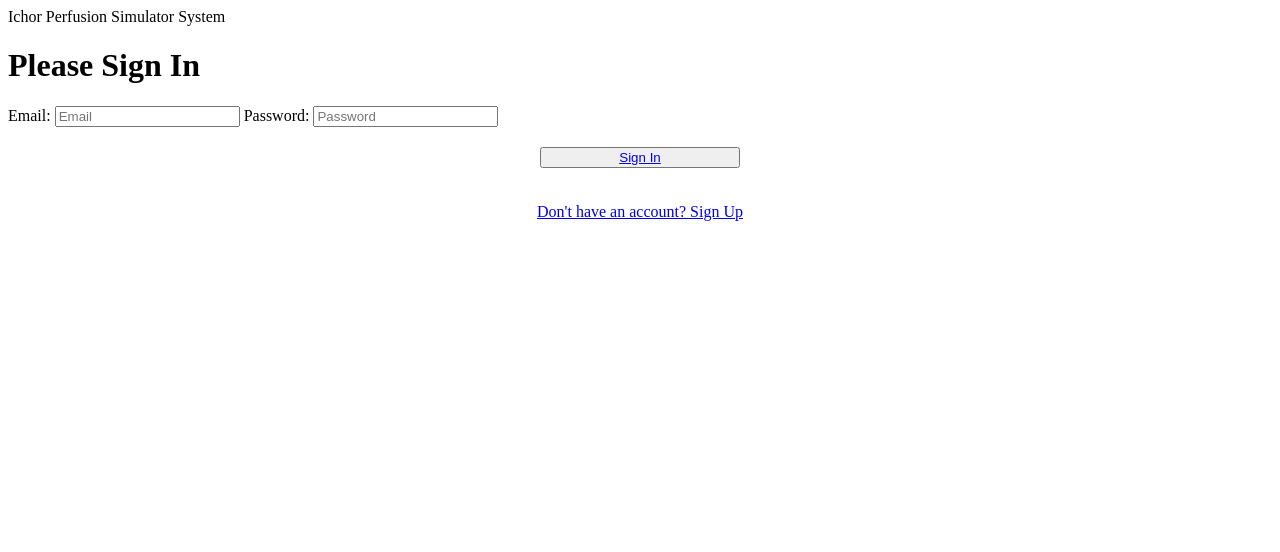
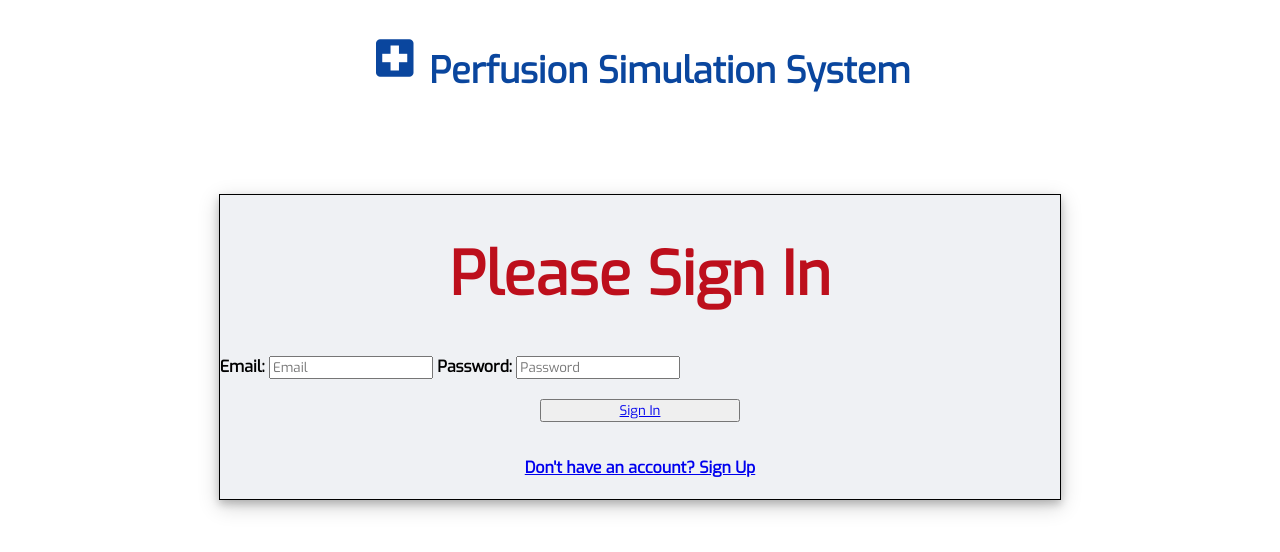
Before and after one commit to TheDriftingWind/PerfusionSimulation, a website: page public/app/views/login.html in a window 1280 px wide. Drawn offline with Linux system fonts and the light colour scheme; files that its build step writes are made by us from their sources.

Commit message:
UI Login-Register
UI for both pages, start of refactoring css into a separate file

```diff
--- a/public/app/app.routes.js
+++ b/public/app/app.routes.js
@@ -35,5 +35,9 @@ function routeConfigSettings($routeProvider){
 		templateUrl: 'app/views/student-station.html',
 		controller: 'studentController'
 	})
+	.when('/login', {
+		templateUrl: 'app/views/login.html',
+		controller: 'loginController'
+	})
 	.otherwise('/')
 }
--- a/public/app/views/login.html
+++ b/public/app/views/login.html
@@ -1,8 +1,14 @@
-	<div class="ichor-brand">
-		Ichor Perfusion Simulator System
-	</div>
+<link href="https://fonts.googleapis.com/css?family=Exo" rel="stylesheet">
+<link href="css/styles.css" rel="stylesheet">
+<link href="https://fonts.googleapis.com/icon?family=Material+Icons" rel="stylesheet">
 
-	<div class="page-header text-center"> <h1>Please Sign In</h1> </div>
+		<p class="title" ><b><i class="material-icons">local_hospital</i> Perfusion Simulation System<b></p>
+
+</br>
+</br>
+</br>
+<div class="shadedbox col-lg-8 col-md-8">
+	<div class="signin"> <h1>Please Sign In</h1> </div>
 	<div class="row">
 		<div class="col-xs-12 col-sm-12 col-md-offset-2 col-md-8 col-lg-offset-2 col-lg-8">
 		 	<label for="email">Email: </label>
@@ -14,9 +20,11 @@
 	<div style="text-align: center;">
 		<!-- <div class="col-xs-6 col-sm-6 col-md-offset-2 col-md-4 col-lg-offset-2 col-lg-4"> -->
 		<div class="col-xs-12 col-sm-12 col-md-12 col-lg-12">
-	 	 	<button id="signin-btn" class="btn btn-lg btn-success" style="width: 200px; margin-top: 20px; margin-bottom: 35px;">
+	 	 	<button id="signin-btn" class="btn btn-lg btn-default" >
 	 	 		<a href="#!/home">Sign In</a>
+
 	 	 	</button>
+			</br>
 	 	</div>
 	 	<!-- <div class="col-xs-6 col-sm-6 col-md-offset-2 col-md-4 col-lg-offset-2 col-lg-4">
 	 	 	<button id="signup-btn" class="btn btn-lg btn-success">Sign Up</button>
@@ -24,4 +32,7 @@
 	</div>
 	<div style="text-align: center;">
  		<a href="#!/register">Don't have an account? Sign Up</a>
+
  	</div>
+	</br>
+</div>
--- a/public/css/styles.css
+++ b/public/css/styles.css
@@ -1,6 +1,61 @@
+*{
+font-family: 'Exo', sans-serif;
+}
+
+
 .mt20{
 	margin-top: 20px;
 }
 .mb20{
 	margin-bottom: 20px;
 }
+p.title{
+	font-size:36px;
+	color:#0a469e;
+	text-align: center;
+}
+i.material-icons{
+	font-size:50px;
+	margin-top: 2%;
+}
+div.signin {
+	font-size:30px;
+	color:#bd0f1c;
+	text-align: center;
+}
+div div.signup{
+	font-size:30px;
+	color:#bd0f1c;
+	text-align: center;
+}
+
+div div button{
+	width: 200px;
+	margin-top: 20px;
+	margin-bottom: 35px;
+	color:#fff;
+}
+div div div button{
+	width: 200px;
+	margin-top: 20px;
+	margin-bottom: 35px;
+	color:#fff;
+}
+div.shadedbox.col-lg-8.col-md-8{
+
+	margin-left: 16.67%;
+	margin-right: 16.67%;
+	border-style: solid;
+		 border-width: 1px;
+		 background-color:#eff1f4;
+		 box-shadow: 0 4px 8px 0 rgba(0, 0, 0, 0.2), 0 6px 20px 0 rgba(0, 0, 0, 0.19);
+
+}
+div.shadedbox.col-lg-8.col-md-8{
+	margin-left: 16.67%;
+	margin-right: 16.67%;
+	border-style: solid;
+		 border-width: 1px;
+		 background-color:#eff1f4;
+		 box-shadow: 0 4px 8px 0 rgba(0, 0, 0, 0.2), 0 6px 20px 0 rgba(0, 0, 0, 0.19);
+}
```
Also changed, not shown: public/app/views/register.html (+15 -5 lines).
